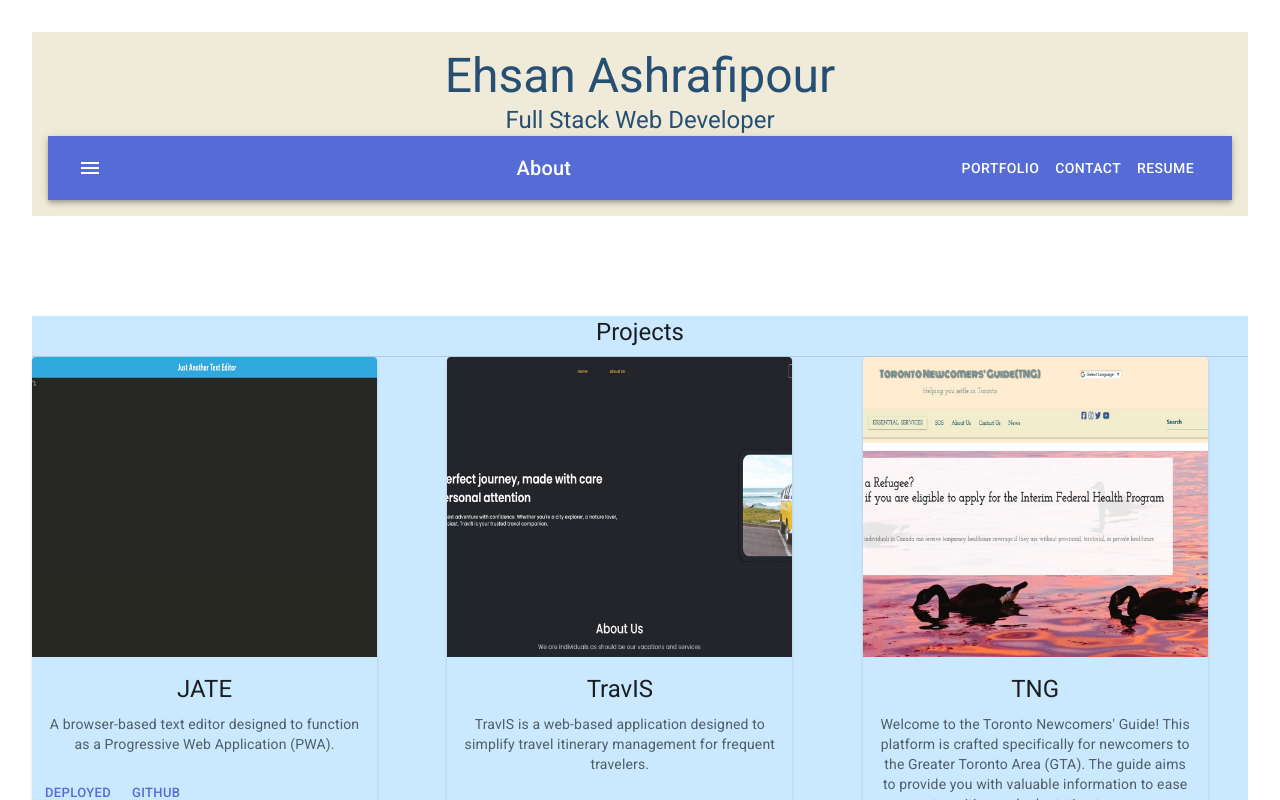
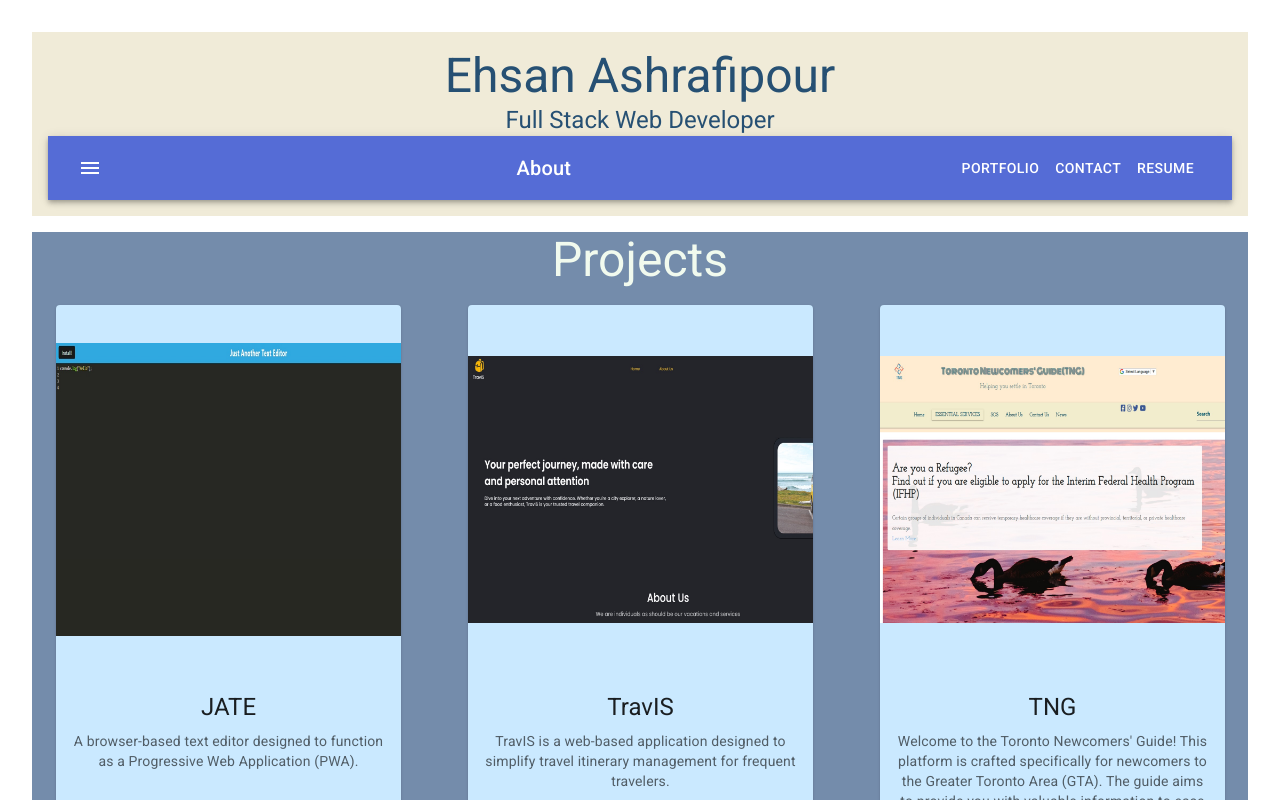
Before and after one commit to EhsanAsh/EhsanAsh-Portfolio, a React (Vite) app: page /portfolio in a window 1280 px wide. Shown: the top 800 px of the page. Built offline with nearby package versions, Linux system fonts and the light colour scheme; what @react-pdf/renderer would draw is missing.

Commit message:
style: Refactor styling in About and Portfolio pages

```diff
--- a/src/pages/About.jsx
+++ b/src/pages/About.jsx
@@ -20,7 +20,6 @@ import { Card } from '@mui/material';
 import { CardContent } from '@mui/material';
 import { CardMedia } from '@mui/material';
 import { Grid } from '@mui/material';
-// import { Avatar } from '@mui/material';
 import { Icon } from '@mui/material';
 import { Grow } from '@mui/material';
 import { Paper } from '@mui/material';
@@ -41,36 +40,34 @@ import { Link as MuiLink } from '@mui/material';
 // ============================================================
 const Root = styled('div')(({ theme }) => ({
     flexGrow: 1,
-    backgroundColor: theme.palette.background.paper,
+    backgroundColor: theme.palette.background.main,
 }));
 
 const Main = styled('div')({
-    marginTop: '100px',
-    marginBottom: '100px',
+    marginTop: '2.5rem',
+    marginBottom: '1rem',
 });
 
 const StyledCard = styled(Card)({
     maxWidth: 345,
+    margin: '1.5rem',
 });
 
-const StyledMedia = styled(CardMedia)({
-    height: 300,
-});
-
-// const StyledAvatar = styled(Avatar)(({ theme }) => ({
-//     width: theme.spacing(20),
-//     height: theme.spacing(30),
-// }));
+const StyledMedia = styled(CardMedia)(({theme}) => ({
+    width: theme.spacing(35),
+    height: theme.spacing(30),
+}));
 
 const StyledPaper = styled(Paper)(({ theme }) => ({
     padding: theme.spacing(2),
     textAlign: 'center',
     color: theme.palette.text.secondary,
+    margin: '1.5rem',
 }));
 
 const StyledDivider = styled(Divider)({
-    marginTop: '20px',
-    marginBottom: '20px',
+    marginTop: '1rem',
+    marginBottom: '1rem',
 });
 
 const Title = styled(Typography)({
@@ -84,7 +81,7 @@ const StyledButton = styled(Button)({
 });
 
 const StyledIcon = styled(Icon)({
-    marginRight: '10px',
+    marginRight: '.3rem',
 });
 
 const StyledLink = styled(Link)({
@@ -101,17 +98,6 @@ const About = () => {
     useEffect(() => {
         setChecked(true);
     }, []);
-    // const { y } = useScroll();
-    // Show a back to top button when the user has scrolled down 100px or more
-    // const [showBackToTop, setShowBackToTop] = useState(false);
-
-    // useEffect(() => {
-    //     if (y > 100) {
-    //         setShowBackToTop(true);
-    //     } else {
-    //         setShowBackToTop(false);
-    //     }
-    // }, [y]);
     const socialLinks = [
         {
             name: 'Github',
@@ -203,11 +189,6 @@ const About = () => {
                         </Grow>
                     </Grid>
                 </Grid>
-                {/* {showBackToTop && (
-                    <button onClick={() => window.scrollTo({ top: 0, behavior: 'smooth' })}>
-                            Back to top
-                    </button>
-                )} */}
             </Main>
         </Root>
     );
--- a/src/pages/Portfolio.jsx
+++ b/src/pages/Portfolio.jsx
@@ -21,7 +21,6 @@ import { CardContent } from '@mui/material';
 import { CardMedia } from '@mui/material';
 import { Grid } from '@mui/material';
 import { Grow } from '@mui/material';
-import { Divider } from '@mui/material';
 import { CardActions } from '@mui/material';
 import { Button } from '@mui/material';
 import projectsData from '../utils/projectsData';
@@ -31,26 +30,25 @@ import projectsData from '../utils/projectsData';
 // ===============================================================
 const Root = styled('div')(({ theme }) => ({
     flexGrow: 1,
-    backgroundColor: theme.palette.background.paper,
+    backgroundColor: theme.palette.background.main,
 }));
 
 const Main = styled('div')({
-    marginTop: '100px',
-    marginBottom: '100px',
+    marginTop: '1rem',
+    marginBottom: '1rem',
 });
 
 const StyledCard = styled(Card)({
     maxWidth: 345,
+    maxHeight: 'auto',
+    marginLeft: '1.5rem',
 });
 
-const StyledMedia = styled(CardMedia)({
-    height: 300,
-});
-
-// const StyledAvatar = styled(Avatar)(({ theme }) => ({
-//     width: theme.spacing(20),
-//     height: theme.spacing(30),
-// }));
+const StyledMedia = styled(CardMedia)(({ theme }) => ({
+    backgroundSize: 'contain',
+    width: theme.spacing(40),
+    height: theme.spacing(37),
+}));
 // ===============================================================
 
 // Creating the Portfolio component
@@ -79,11 +77,10 @@ const Portfolio = () => {
     return (
         <Root>
             <Main>
-                <Typography variant="h5" gutterBottom>
+                <Typography variant="h3" sx={{ textAlign: 'center', color:'#f1faee'}} gutterBottom>
                     Projects
                 </Typography>
-                <Divider />
-                <Grid container spacing={3}>
+                <Grid container spacing={2}>
                     {projects.map((project) => (
                         <Grid item xs={12} md={4} key={project.id}>
                             <Grow
```
